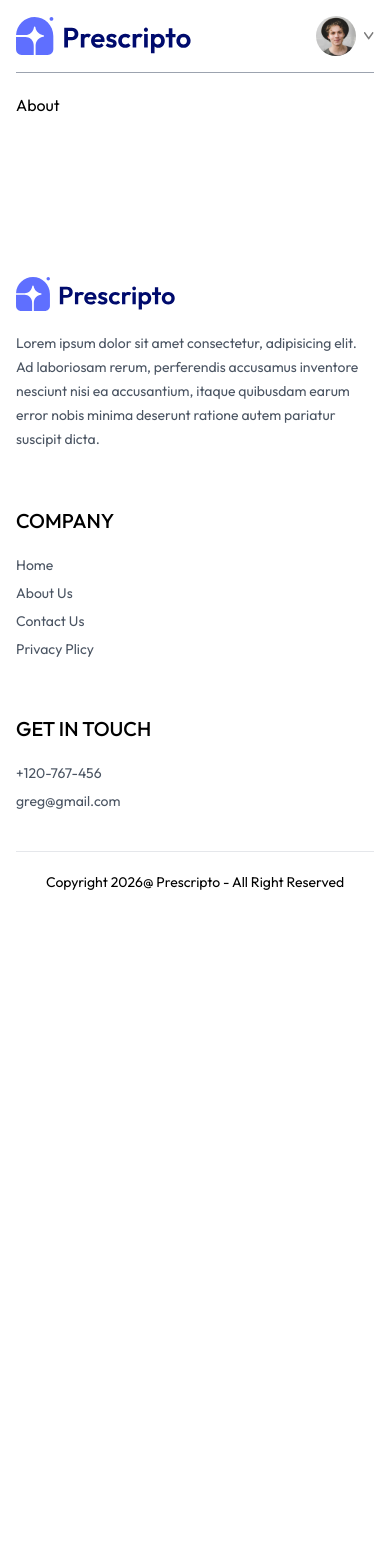
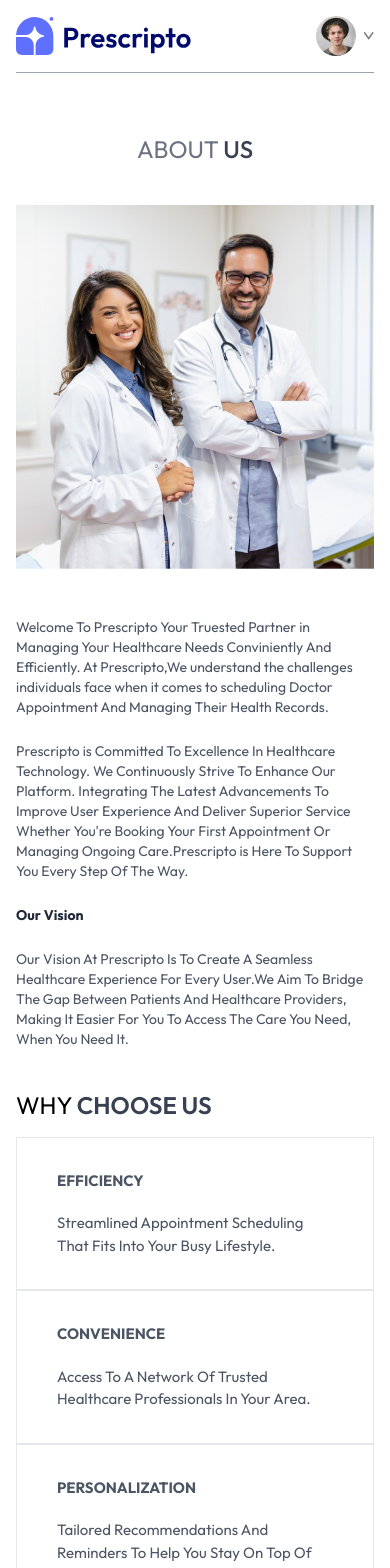
Before and after one commit to Anmol-rajput20/doctor-appointment-booking-system, a React (Vite) app in the folder frontend/: page /about in a window 390 px wide. Shown: the top 1568 px of the page. Before the commit the page ends 912 px from the top, so only its background shows below. Built offline with nearby package versions, Linux system fonts and the light colour scheme.

Commit message:
Implement Responsive About Us Page

```diff
--- a/frontend/src/pages/About.jsx
+++ b/frontend/src/pages/About.jsx
@@ -1,8 +1,49 @@
 import React from 'react'
+import { assets } from '../assets/assets_frontend/assets'
+
 
 const About = () => {
   return (
-    <div>About</div>
+    <div>
+
+      <div className='text-center text-2xl pt-10 text-gray-500'>
+        <p>ABOUT  <span className='text-gray-700 font-medium'>US</span></p>
+      </div>
+
+      <div className='my-10 flex flex-col md:flex-row gap-12'>
+        <img className='w-full md:max-w-[360px]' src={assets.about_image}></img>
+        <div className='flex flex-col justify-center gap-6 md:w-2/4 text-sm text-gray-600'>
+          <p>Welcome To Prescripto Your Truested Partner in Managing Your Healthcare Needs Conviniently And Efficiently. At Prescripto,We understand the challenges individuals face when it comes to scheduling Doctor Appointment And Managing Their Health Records. </p>
+          <p>Prescripto is Committed To Excellence In Healthcare Technology. We Continuously Strive To Enhance Our Platform. Integrating The Latest Advancements To Improve User Experience And Deliver Superior Service Whether You're Booking Your First Appointment Or Managing Ongoing Care.Prescripto is Here To Support You Every Step Of The Way.</p>
+          <b className='text-gray-800'>Our Vision</b>
+          <p>Our Vision At Prescripto Is To Create A Seamless Healthcare Experience For Every User.We Aim To Bridge The Gap Between Patients And Healthcare Providers, Making It Easier For You To Access The Care You Need, When You Need It.</p>
+        </div>
+      </div>
+
+      <div className='text-2xl my-4'>
+        <p>WHY <span className='text-gray-700 font-semibold'>CHOOSE US</span></p>
+      </div>
+
+      <div className='flex flex-col md:flex-row mb-20'>
+
+        <div className='border px-10 md:px-16 py-8 sm:py-16 flex flex-col gap-5 text-[15px] hover:bg-primary hover:text-white transition-all duration-300 text-gray-600 cursor-pointer'>
+          <b>EFFICIENCY</b>
+          <p>Streamlined Appointment Scheduling That Fits Into Your Busy Lifestyle.</p>
+        </div>
+
+        <div className='border px-10 md:px-16 py-8 sm:py-16 flex flex-col gap-5 text-[15px] hover:bg-primary hover:text-white transition-all duration-300 text-gray-600 cursor-pointer'>
+          <b>CONVENIENCE</b>
+          <p>Access To A Network Of Trusted Healthcare Professionals In Your Area.</p>
+        </div>
+
+        <div className='border px-10 md:px-16 py-8 sm:py-16 flex flex-col gap-5 text-[15px] hover:bg-primary hover:text-white transition-all duration-300 text-gray-600 cursor-pointer'>
+          <b>PERSONALIZATION</b>
+          <p>Tailored Recommendations And Reminders To Help You Stay On Top Of Your Health.</p>
+        </div>
+
+      </div>
+
+    </div>
   )
 }
 
```
